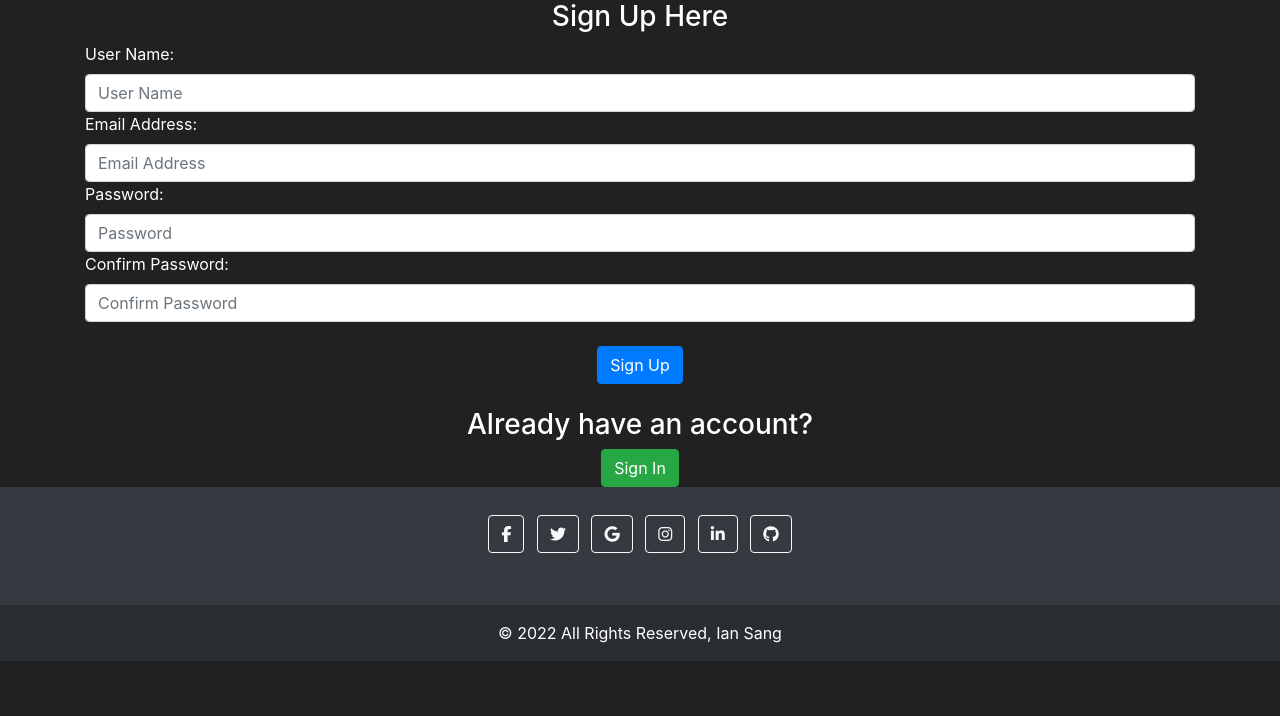
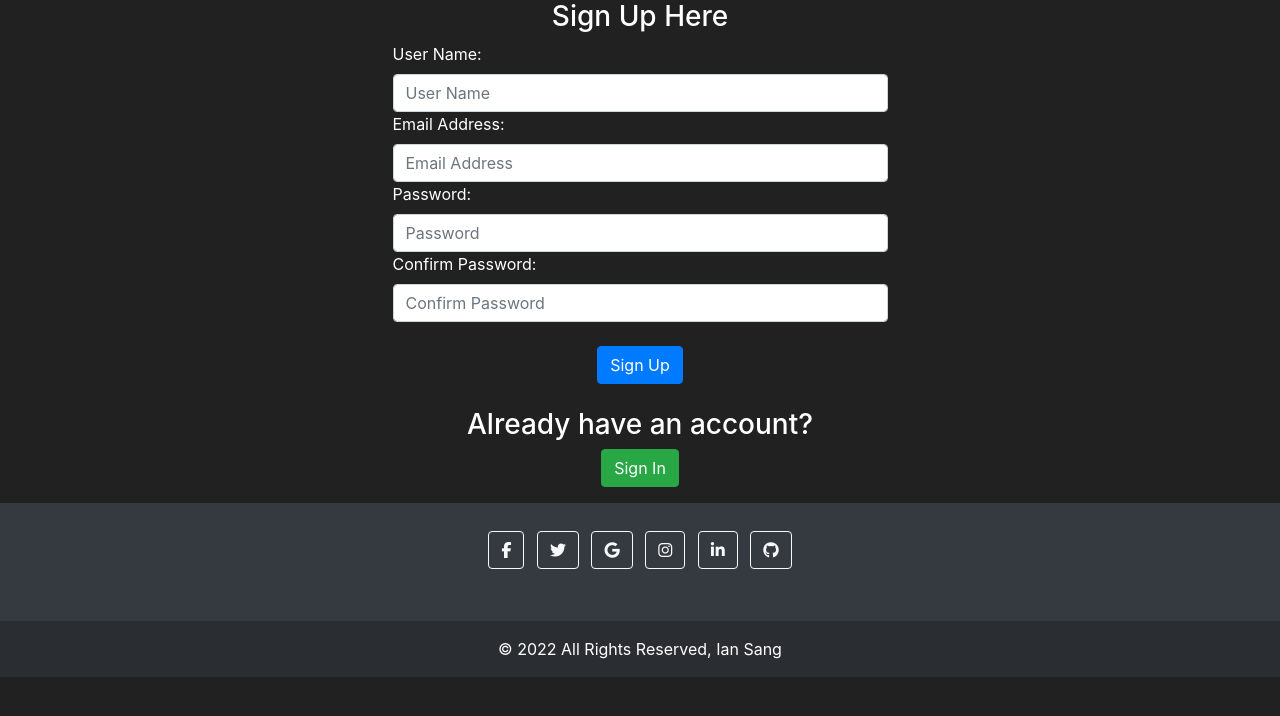
Before and after one commit to IanoSang/Pitch-To-Impress, a Flask app: page /signUp in a window 1280 px wide. Shown: the part 56-772 px from the top of the page. Run offline with Flask 2, Linux system fonts and the light colour scheme; some libraries are stand-ins or nearby versions.

Commit message:
feat: style- adds styling to the sign up page using boostrap class div

```diff
--- a/app/templates/signUp.html
+++ b/app/templates/signUp.html
@@ -8,7 +8,9 @@ Registaration Page
     <div class="container-fluid">
         <h3 class="text-center">Sign Up Here</h3>
         <div class="container">
-            <form class="form-register" method="POST" style="color: white;">
+            <div class="col-lg-6 col-md-4 col-sm-4 container justify-content-center">
+                 <div class="col">
+                     <form class="form-register" method="POST" style="color: white;">
                 {{ form.hidden_tag() }}
                 {{form.username.label}}
                 {{form.username( class="form-control", placeholder="User Name" )}}
@@ -25,9 +27,12 @@ Registaration Page
                 <br>
                 <div class="col text-center">
                  <h3>Already have an account?</h3>
-                    <a class="btn btn-sn btn-success" href="#">Sign In</a>
+                    <a class="btn btn-sn btn-success mb-3" href="{{url_for('login_page')}}">Sign In</a>
                 </div>
             </form>
+                 </div>
+            </div>
+
         </div>
     </div>
 </body>
```
